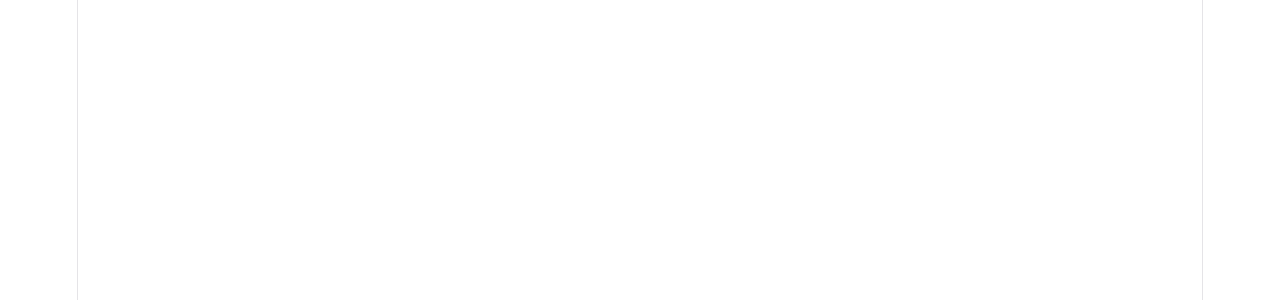
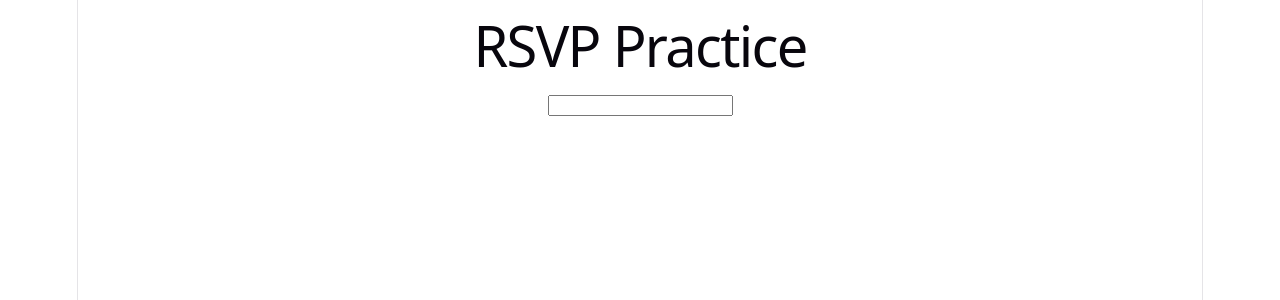
Before and after one commit to dylanreaves/EventRSVP-Manager, a React (Vite) app: page / in a window 1280 px wide. Shown: the top 300 px of the page. Built offline with nearby package versions, Linux system fonts and the light colour scheme.

Commit message:
part 1 finished

```diff
--- a/src/App.jsx
+++ b/src/App.jsx
@@ -1,10 +1,17 @@
 import { useState } from 'react'
 import './App.css'
 
+
 export default function App() {
+  const [name, setName] = useState('')
+  // function updateName (event) {
+  //   setName(event.target.value)
+  // }
   return (
     <div>
-
+      <h1>RSVP Practice</h1>
+      <input type="text" value={name} onChange={(e) => setName(e.target.value)}/>
+      <p>{name}</p>
     </div>
   )
 }
```
